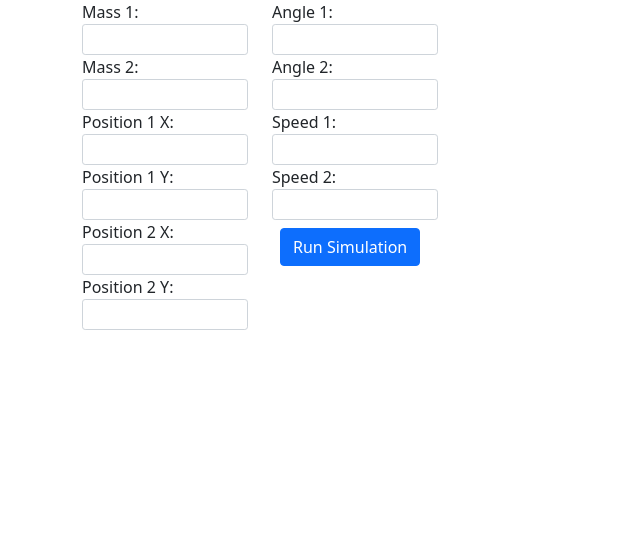
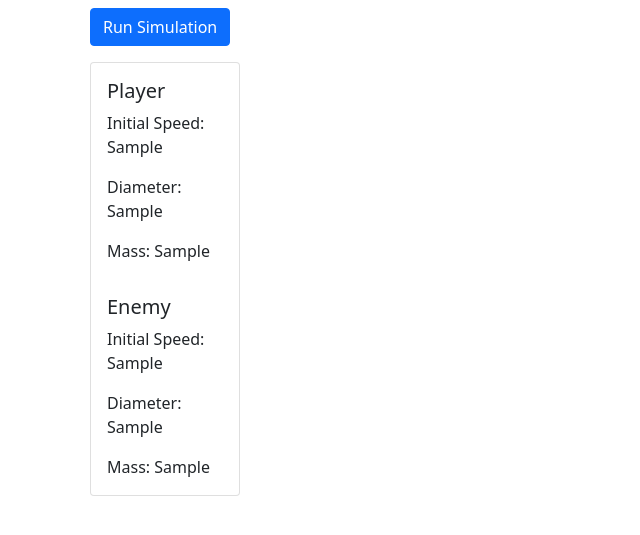
Before and after one commit to kirk3110/hackathon2024, a Flask app: template templates/simulation.html in a window 1280 px wide. Shown: the top 535 px of the page, without its empty margins (0-640 px from the left). Run offline with Flask 3, Linux system fonts and the light colour scheme; the template is opened without the code that fills it: most values are stand-ins (such as "Sample title", 1, 10 or a date in 2020).

Commit message:
playerとenemyの概念を導入
playerの情報はローカルストレージに保存される想定
enemyは現状3パターンのパラメータからランダムに選ばれる

```diff
--- a/app.py
+++ b/app.py
@@ -1,74 +1,90 @@
-from flask import Flask, render_template, request
+import json
+import random
+from flask import Flask, render_template, request, jsonify, session
 import numpy as np
 from simulation import run_simulation
+from object import Object, Field
 
 app = Flask(__name__)
+app.config['SECRET_KEY'] = 'secret_key'
+
+simulation_time = 60.0
+time_step = 0.1
+
+
+# プレイヤーキャラクターのパラメータをセッションから取得
+def get_player_parameters():
+    player_parameters = session.get('player_parameters')
+    if player_parameters is not None:
+        return Object(player_parameters['mass'], np.array(player_parameters['pos']),
+                      player_parameters['angle'], player_parameters['speed'], player_parameters['radius'])
+    else:
+        return Object(1.0, np.array([2.0, 2.0]), 45, 5.0, 0.5)
+
+
+# 敵キャラクターのパラメータを事前に設定したパターンから選択
+def get_enemy_parameters():
+    enemy_patterns = [
+        Object(1.5, np.array([5.0, 5.0]), 225, 10.5, 0.5),
+        Object(2.0, np.array([7.0, 7.0]), 180, 12.0, 0.6),
+        Object(1.2, np.array([6.0, 6.0]), 270, 9.5, 0.4)
+    ]
+    return random.choice(enemy_patterns)
+
+
+# 敵キャラクターのパラメータを事前に設定したパターンから選択
+def get_field_parameters():
+    field_patterns = [
+        Field(0.98),
+    ]
+    return random.choice(field_patterns)
+
+
+# アニメーションのキーフレームを生成
+def generate_keyframes(positions, duration, scale):
+    keyframes = ""
+    num_positions = len(positions)
+    for i, pos in enumerate(positions):
+        # 各キーフレームの時間を計算
+        time = (i / (num_positions - 1)) * duration
+        percentage = (time / duration) * 100
+        keyframes += f"{percentage:.2f}% {{ left: {pos[0]*scale}px; top: {pos[1]*scale}px; }}\n"
+    keyframes += f"100% {{ left: {positions[-1][0]*scale}px; top: {positions[-1][1]*scale}px; }}"
+    return keyframes
 
 
 @app.route('/', methods=['GET', 'POST'])
-def home():
+def index():
     # 初期状態では描画しない
     show_simulation = False
 
-    # 初期条件の設定
-    initial_conditions = {
-        "mass1": 1.0,
-        "mass2": 1.0,
-        "pos1_x": 0.0,
-        "pos1_y": 0.0,
-        "pos2_x": 5.0,
-        "pos2_y": 5.0,
-        "angle1": 45,
-        "speed1": 10.0,
-        "angle2": 225,
-        "speed2": 10.5,
-        "radius1": 0.5,
-        "radius2": 0.5,
-        "simulation_time": 60.0,
-        "time_step": 0.1,
-        "decay": 0.97
-    }
+    field = get_field_parameters()
     winner = None
 
+    player = get_player_parameters()
+    enemy = get_enemy_parameters()
     if request.method == 'POST':
         show_simulation = True
-        # フォームからデータを取得し、initial_conditionsを更新
-        for key in initial_conditions:
-            if key in request.form:
-                initial_conditions[key] = float(request.form[key])
 
         # シミュレーションの実行
         positions1, positions2, stop_time1, stop_time2 = run_simulation(
-            initial_conditions["mass1"], initial_conditions["mass2"],
-            np.array([initial_conditions["pos1_x"], initial_conditions["pos1_y"]]),
-            np.array([initial_conditions["pos2_x"], initial_conditions["pos2_y"]]),
-            initial_conditions["angle1"], initial_conditions["angle2"],
-            initial_conditions["speed1"], initial_conditions["speed2"],
-            initial_conditions["radius1"], initial_conditions["radius2"],
-            initial_conditions["simulation_time"], initial_conditions["time_step"],
-            initial_conditions["decay"])
+            player.mass, enemy.mass
+            , player.pos, enemy.pos
+            , player.angle, enemy.angle
+            , player.speed, enemy.speed
+            , player.radius, enemy.radius
+            , simulation_time, time_step, field.decay
+        )
 
         if stop_time1 is None and stop_time2 is None or stop_time1 == stop_time2:
             winner = "Draw"
         elif stop_time1 is not None and (stop_time2 is None or stop_time1 < stop_time2):
-            winner = "Object 2 Win!"
+            winner = "Player Lose..."
         elif stop_time2 is not None and (stop_time1 is None or stop_time2 < stop_time1):
-            winner = "Object 1 Win!"
-
-        # アニメーションのキーフレームを生成
-        def generate_keyframes(positions, duration, scale):
-            keyframes = ""
-            num_positions = len(positions)
-            for i, pos in enumerate(positions):
-                # 各キーフレームの時間を計算
-                time = (i / (num_positions - 1)) * duration
-                percentage = (time / duration) * 100
-                keyframes += f"{percentage:.2f}% {{ left: {pos[0]*scale}px; top: {pos[1]*scale}px; }}\n"
-            keyframes += f"100% {{ left: {positions[-1][0]*scale}px; top: {positions[-1][1]*scale}px; }}"
-            return keyframes
+            winner = "Player Win!"
 
         scale = 50  # 位置のスケーリングファクター（ピクセル変換用）
-        duration = max(stop_time1, stop_time2) if stop_time1 and stop_time2 else initial_conditions["simulation_time"]
+        duration = max(stop_time1, stop_time2) if stop_time1 and stop_time2 else simulation_time
         frames1 = generate_keyframes(positions1, duration, scale)
         frames2 = generate_keyframes(positions2, duration, scale)
 
@@ -77,14 +93,23 @@ def home():
                                frames1=frames1,
                                frames2=frames2,
                                duration=duration,
-                               diameter1=initial_conditions["radius1"]*2*scale,
-                               diameter2=initial_conditions["radius1"]*2*scale,
-                               winner=winner,
-                               initial_conditions=initial_conditions)
+                               player_diameter=player.radius*2*scale,
+                               player_speed=player.speed,
+                               player_mass=player.mass,
+                               enemy_diameter=enemy.radius*2*scale,
+                               enemy_speed=enemy.speed,
+                               enemy_mass=enemy.mass,
+                               winner=winner)
 
     return render_template('simulation.html',
-                           show_simulation=show_simulation,
-                           initial_conditions=initial_conditions)
+                           show_simulation=show_simulation)
+
+
+# プレイヤーキャラクターのパラメータを更新
+@app.route('/update_player', methods=['POST'])
+def update_player():
+    session['player_parameters'] = request.get_json()
+    return jsonify({'message': 'Player parameters updated successfully'}), 200
 
 
 if __name__ == '__main__':
--- a/templates/simulation.html
+++ b/templates/simulation.html
@@ -21,18 +21,19 @@
          overflow: hidden;
          display: {{ 'block' if show_simulation else 'none' }};
        }
-
-       .object1, .object2 {
+       .player, .enemy {
          position: absolute;
-         width: {{ diameter1 }}px;
-         height: {{ diameter2 }}px;
          border-radius: 50%;
        }
-       .object1 {
+       .player {
+         width: {{ player_diameter }}px;
+         height: {{ player_diameter }}px;
          background-color: red;
          animation: move1 {{ duration }}s linear forwards;
        }
-       .object2 {
+       .enemy {
+         width: {{ enemy_diameter }}px;
+         height: {{ enemy_diameter }}px;
          background-color: blue;
          animation: move2 {{ duration }}s linear forwards;
        }
@@ -56,125 +57,28 @@
       <form method="post" id="simulation-form">
         <div class="row">
           <div class="col-md-2 col-6">
-            <label for="mass1">Mass 1:</label>
-            <input
-              class="form-control form-control-sm"
-              type="number"
-              id="mass1"
-              name="mass1"
-              step="0.1"
-              value="{{ initial_conditions['mass1'] }}"
-              required
-            />
-
-            <label for="mass2">Mass 2:</label>
-            <input
-              class="form-control form-control-sm"
-              type="number"
-              id="mass2"
-              name="mass2"
-              step="0.1"
-              value="{{ initial_conditions['mass2'] }}"
-              required
-            />
-
-            <label for="pos1_x">Position 1 X:</label>
-            <input
-              class="form-control form-control-sm"
-              type="number"
-              id="pos1_x"
-              name="pos1_x"
-              step="0.1"
-              value="{{ initial_conditions['pos1_x'] }}"
-              required
-            />
-
-            <label for="pos1_y">Position 1 Y:</label>
-            <input
-              class="form-control form-control-sm"
-              type="number"
-              id="pos1_y"
-              name="pos1_y"
-              step="0.1"
-              value="{{ initial_conditions['pos1_y'] }}"
-              required
-            />
-
-            <label for="pos2_x">Position 2 X:</label>
-            <input
-              class="form-control form-control-sm"
-              type="number"
-              id="pos2_x"
-              name="pos2_x"
-              step="0.1"
-              value="{{ initial_conditions['pos2_x'] }}"
-              required
-            />
-
-            <label for="pos2_y">Position 2 Y:</label>
-            <input
-              class="form-control form-control-sm"
-              type="number"
-              id="pos2_y"
-              name="pos2_y"
-              step="0.1"
-              value="{{ initial_conditions['pos2_y'] }}"
-              required
-            />
-          </div>
-          <div class="col-md-2 col-6">
-            <label for="angle1">Angle 1:</label>
-            <input
-              class="form-control form-control-sm"
-              type="number"
-              id="angle1"
-              name="angle1"
-              step="0.1"
-              value="{{ initial_conditions['angle1'] }}"
-              required
-            />
-
-            <label for="angle2">Angle 2:</label>
-            <input
-              class="form-control form-control-sm"
-              type="number"
-              id="angle2"
-              name="angle2"
-              step="0.1"
-              value="{{ initial_conditions['angle2'] }}"
-              required
-            />
-
-            <label for="speed1">Speed 1:</label>
-            <input
-              class="form-control form-control-sm"
-              type="number"
-              id="speed1"
-              name="speed1"
-              step="0.1"
-              value="{{ initial_conditions['speed1'] }}"
-              required
-            />
-
-            <label for="speed2">Speed 2:</label>
-            <input
-              class="form-control form-control-sm"
-              type="number"
-              id="speed2"
-              name="speed2"
-              step="0.1"
-              value="{{ initial_conditions['speed2'] }}"
-              required
-            />
-
             <button class="btn btn-primary m-2" type="submit">
               Run Simulation
             </button>
+            <div class="card m-2">
+              <div class="card-body">
+                <h5 class="card-title">Player</h5>
+                <p class="card-text">Initial Speed: {{ player_speed }}</p>
+                <p class="card-text">Diameter: {{ player_diameter }}</p>
+                <p class="card-text">Mass: {{ player_mass }}</p>
+              </div>
+              <div class="card-body">
+                <h5 class="card-title">Enemy</h5>
+                <p class="card-text">Initial Speed: {{ enemy_speed }}</p>
+                <p class="card-text">Diameter: {{ enemy_diameter }}</p>
+                <p class="card-text">Mass: {{ enemy_mass }}</p>
+              </div>
+            </div>
           </div>
           <div class="col-12 col-md-6">
             <div class="simulation-container m-2">
-              <div class="object1"></div>
-              <div class="object2"></div>
+              <div class="player"></div>
+              <div class="enemy"></div>
               <div id="message" class="message row"></div>
             </div>
           </div>
@@ -182,6 +86,20 @@
       </form>
     </div>
     <script>
+      // ローカルストレージからプレイヤー情報を取得してサーバーに送信
+      let playerParameters = localStorage.getItem('player');
+
+      fetch('/update_player', {
+        method: 'POST',
+        headers: {
+          'Content-Type': 'application/json',
+        },
+        body: JSON.stringify(playerParameters),
+      })
+      .then(response => response.json())
+      .then(data => console.log(data))
+      .catch((error) => console.error('Error:', error));
+
       document
         .getElementById("simulation-form")
         .addEventListener("submit", function (event) {
@@ -194,10 +112,10 @@
 
       let animationsCompleted = 0;
       document
-        .querySelector(".object1")
+        .querySelector(".player")
         .addEventListener("animationend", checkWinner);
       document
-        .querySelector(".object2")
+        .querySelector(".enemy")
         .addEventListener("animationend", checkWinner);
 
       function checkWinner() {
```
Also changed, not shown: object.py (added, +12 -0 lines).
